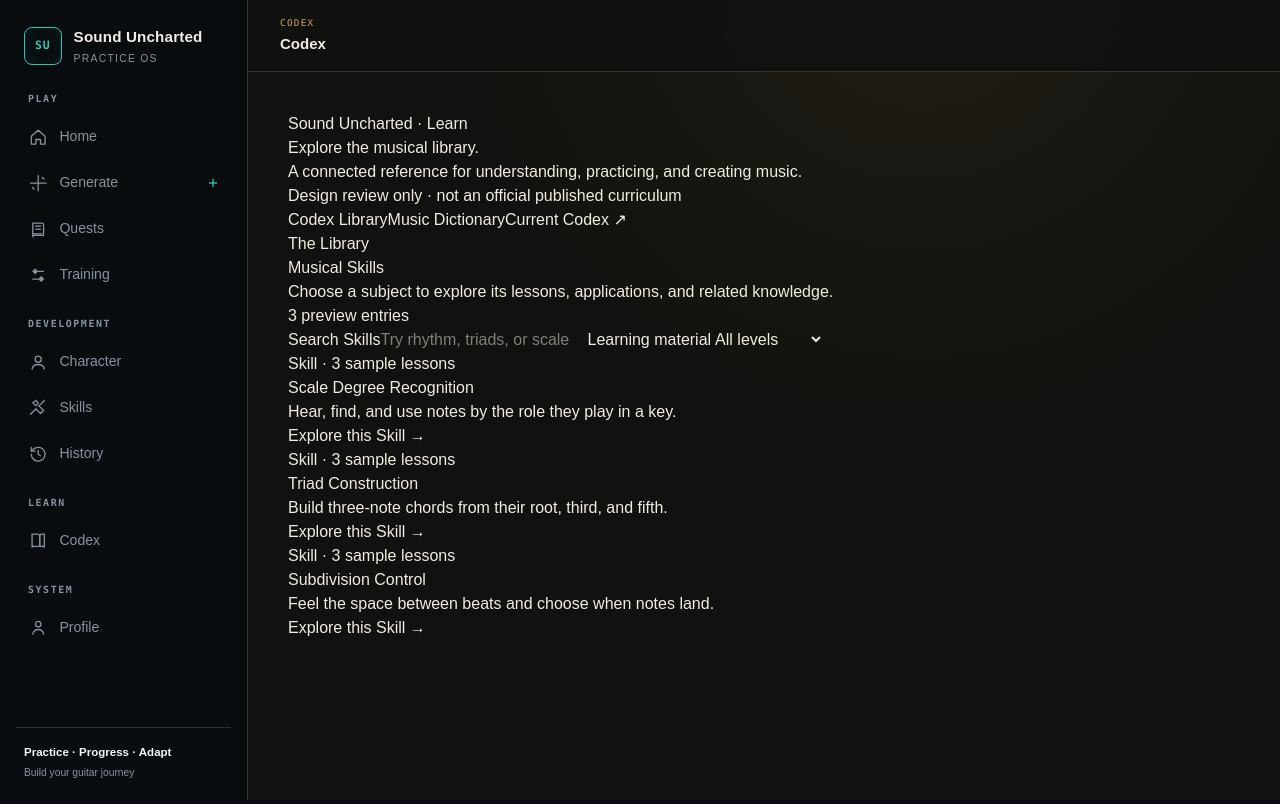
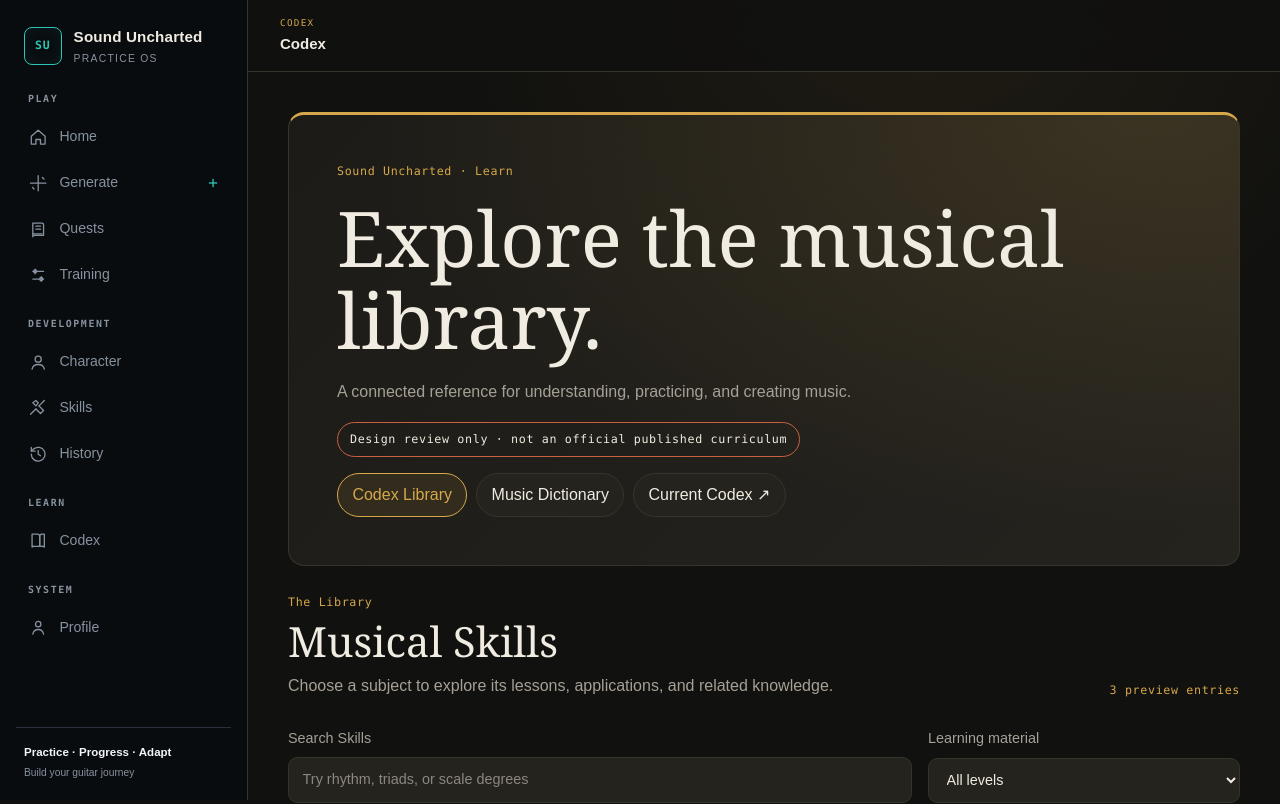
Before and after one commit to MEC4RNG/GuitaRPG, a Next.js app: page /prototype/codex-v2 in a window 1280 px wide. Shown: the top 804 px of the page. Built offline with nearby package versions, Linux system fonts and the light colour scheme.

Commit message:
style(codex): accessible archive layout, study modules and glossary bottom sheet

```diff
--- a/app/globals.css
+++ b/app/globals.css
@@ -3679,3 +3679,333 @@ a {
     font-size: 1rem;
   }
 }
+
+/* CODEX-V2-A: isolated musical archive renderer. No V1 selectors are changed. */
+.cv2-library,
+.cv2-entry,
+.cv2-reading-panel,
+.cv2-library-index,
+.cv2-dictionary {
+  display: grid;
+  min-width: 0;
+  gap: clamp(1rem, 2.6vw, 1.75rem);
+}
+
+.cv2-library {
+  max-width: 76rem;
+  margin: 0 auto;
+  padding-bottom: 2rem;
+  color: var(--codex-text);
+}
+
+.cv2-eyebrow,
+.cv2-edition,
+.cv2-draft-label,
+.cv2-card > span,
+.cv2-index-header > span {
+  font-family: var(--font-data);
+  font-size: 0.73rem;
+  letter-spacing: 0.055em;
+  color: var(--codex-gold);
+}
+
+.cv2-draft-label {
+  display: inline-flex;
+  width: fit-content;
+  border: 1px solid var(--codex-rust);
+  border-radius: var(--radius-pill);
+  padding: 0.4rem 0.75rem;
+  color: #edbe9c;
+}
+
+.cv2-library-header,
+.cv2-entry-hero {
+  display: grid;
+  gap: 1rem;
+  min-width: 0;
+  border: 1px solid var(--codex-border);
+  border-top: 3px solid var(--codex-gold);
+  border-radius: 1rem;
+  padding: clamp(1.25rem, 4vw, 3rem);
+  background:
+    radial-gradient(ellipse at 90% 0%, rgb(214 168 75 / 14%), transparent 65%),
+    linear-gradient(135deg, var(--codex-surface), var(--codex-raised));
+}
+
+.cv2-library-header h1,
+.cv2-entry-hero h1,
+.cv2-index-header h2,
+.cv2-dictionary h2,
+.cv2-reading-panel h2,
+.cv2-card h3 {
+  font-family: var(--font-codex);
+  font-weight: 500;
+  line-height: 1.08;
+  margin: 0;
+}
+
+.cv2-library-header h1,
+.cv2-entry-hero h1 {
+  font-size: clamp(2.15rem, 6.8vw, 4.8rem);
+  max-width: 21ch;
+  overflow-wrap: break-word;
+}
+
+.cv2-library-header p,
+.cv2-entry-hero p,
+.cv2-index-header p,
+.cv2-reading-panel p,
+.cv2-card p,
+.cv2-term-detail p {
+  margin: 0;
+  line-height: 1.72;
+  color: var(--codex-text);
+}
+
+.cv2-library-header > p:not(.cv2-draft-label),
+.cv2-lead,
+.cv2-index-header p,
+.cv2-card p {
+  color: var(--codex-muted);
+}
+
+.cv2-library-nav,
+.cv2-entry-tabs,
+.cv2-level-controls,
+.cv2-definition-actions {
+  display: flex;
+  flex-wrap: wrap;
+  gap: 0.55rem;
+  align-items: center;
+}
+
+.cv2-library-nav > *,
+.cv2-entry-tabs button,
+.cv2-level-controls button,
+.cv2-definition-actions > *,
+.cv2-breadcrumb button,
+.cv2-reading-panel > button,
+.cv2-card button,
+.cv2-term-list button {
+  display: inline-flex;
+  align-items: center;
+  min-height: 44px;
+  border: 1px solid var(--codex-border);
+  border-radius: var(--radius-pill);
+  padding: 0.5rem 0.9rem;
+  color: var(--codex-text);
+  background: var(--codex-raised);
+  font: inherit;
+  cursor: pointer;
+  text-align: left;
+}
+
+.cv2-library-nav [aria-pressed="true"],
+.cv2-entry-tabs .is-active,
+.cv2-level-controls .is-active {
+  color: var(--codex-gold);
+  border-color: var(--codex-gold);
+  background: rgb(214 168 75 / 10%);
+}
+
+.cv2-library-nav > :hover,
+.cv2-entry-tabs button:hover,
+.cv2-card button:hover,
+.cv2-term-list button:hover,
+.cv2-breadcrumb button:hover {
+  border-color: var(--codex-gold);
+}
+
+.cv2-index-header {
+  display: flex;
+  flex-wrap: wrap;
+  justify-content: space-between;
+  align-items: end;
+  gap: 1rem;
+}
+.cv2-index-header > div { display: grid; gap: 0.5rem; }
+.cv2-index-header h2 { font-size: clamp(1.7rem, 4vw, 2.6rem); }
+
+.cv2-filters,
+.cv2-dictionary-grid {
+  display: grid;
+  grid-template-columns: minmax(0, 1fr);
+  gap: 1rem;
+}
+.cv2-filters label,
+.cv2-dictionary-search,
+.cv2-application-filter {
+  display: grid;
+  gap: 0.45rem;
+  color: var(--codex-muted);
+  font-size: 0.9rem;
+}
+
+.cv2-filters input,
+.cv2-filters select,
+.cv2-dictionary-search input,
+.cv2-application-filter select {
+  display: block;
+  width: 100%;
+  min-width: 0;
+  min-height: 44px;
+  border: 1px solid var(--codex-border);
+  border-radius: 0.6rem;
+  padding: 0.7rem 0.85rem;
+  color: var(--codex-text);
+  background: var(--codex-raised);
+  font: inherit;
+}
+
+.cv2-cards,
+.cv2-application-grid {
+  display: grid;
+  grid-template-columns: repeat(auto-fit, minmax(min(100%, 16rem), 1fr));
+  gap: 1rem;
+}
+.cv2-card {
+  display: flex;
+  flex-direction: column;
+  min-width: 0;
+  gap: 0.85rem;
+  border: 1px solid var(--codex-border);
+  border-radius: 0.9rem;
+  background: linear-gradient(165deg, var(--codex-surface), var(--codex-raised));
+  padding: clamp(1rem, 2vw, 1.5rem);
+}
+.cv2-card h3 { font-size: clamp(1.45rem, 3vw, 2rem); }
+.cv2-card button { margin-top: auto; align-self: start; color: var(--codex-gold); }
+
+.cv2-entry {
+  max-width: 68rem;
+  margin: 0 auto;
+}
+.cv2-breadcrumb { display: flex; align-items: center; gap: 0.5rem; color: var(--codex-muted); }
+.cv2-breadcrumb button,
+.cv2-breadcrumb a { color: var(--codex-gold); }
+.cv2-entry-tabs {
+  border-bottom: 1px solid var(--codex-border);
+  padding-bottom: 0.75rem;
+}
+.cv2-reading-panel {
+  border: 1px solid var(--codex-border);
+  border-radius: 1rem;
+  background: var(--codex-surface);
+  padding: clamp(1rem, 3vw, 2rem);
+}
+.cv2-reading-panel h2 { font-size: clamp(1.6rem, 4vw, 2.55rem); }
+.cv2-reading-panel h3 { font-size: 1.15rem; margin: 0; }
+.cv2-reading-panel > button { width: fit-content; color: var(--codex-gold); }
+.cv2-glossary-term {
+  display: inline;
+  border: 0;
+  border-bottom: 1px dotted var(--codex-gold);
+  border-radius: 0;
+  margin: 0;
+  padding: 0;
+  background: transparent;
+  color: var(--codex-gold);
+  font: inherit;
+  cursor: help;
+}
+
+.cv2-module,
+.cv2-term-detail {
+  min-width: 0;
+  border: 1px solid var(--codex-border);
+  border-radius: 0.75rem;
+  padding: 1rem;
+  background: var(--codex-raised);
+}
+.cv2-module summary { cursor: pointer; font-weight: 700; min-height: 44px; }
+.cv2-module summary span { float: right; color: var(--codex-muted); font-weight: 400; }
+.cv2-module p { margin: 0.9rem 0; }
+.cv2-module ol { padding-left: 1.35rem; line-height: 1.65; }
+.cv2-module li { margin-bottom: 0.5rem; }
+.cv2-module small { color: var(--codex-muted); }
+.cv2-application-grid button {
+  min-height: 6rem;
+  border: 1px solid var(--codex-border);
+  border-radius: 0.8rem;
+  padding: 1rem;
+  background: var(--codex-raised);
+  color: var(--codex-text);
+  text-align: left;
+  cursor: pointer;
+}
+.cv2-application-grid strong,
+.cv2-application-grid span { display: block; }
+.cv2-application-grid span { color: var(--codex-gold); margin-top: 0.7rem; }
+.cv2-connections { list-style: none; margin: 0; padding: 0; display: grid; gap: 0.7rem; }
+.cv2-connections li {
+  display: grid;
+  gap: 0.4rem;
+  border-bottom: 1px solid var(--codex-border);
+  padding: 0.8rem 0;
+}
+.cv2-connections span,
+.cv2-connections small { color: var(--codex-muted); }
+.cv2-connections a,
+.cv2-term-detail a { color: var(--codex-gold); text-transform: capitalize; }
+
+.cv2-term-list { display: grid; align-content: start; gap: 0.4rem; }
+.cv2-term-list button { border-radius: 0.5rem; }
+.cv2-term-list button[aria-current="true"] { border-color: var(--codex-gold); color: var(--codex-gold); }
+.cv2-term-detail { display: grid; align-content: start; gap: 0.9rem; }
+.cv2-term-detail h3 { font-family: var(--font-codex); font-size: 2rem; margin: 0; }
+
+.cv2-definition-backdrop {
+  position: fixed;
+  inset: 0;
+  z-index: 100;
+  display: flex;
+  align-items: center;
+  justify-content: center;
+  padding: 1rem;
+  background: rgb(0 0 0 / 68%);
+}
+.cv2-definition-dialog {
+  width: min(100%, 31rem);
+  max-height: min(85vh, 48rem);
+  overflow: auto;
+  border: 2px solid var(--codex-gold);
+  border-radius: 1rem;
+  box-shadow: 0 1rem 4rem rgb(0 0 0 / 55%);
+  background: var(--codex-surface);
+  color: var(--codex-text);
+  padding: clamp(1rem, 3vw, 1.75rem);
+}
+.cv2-definition-dialog header { display: flex; justify-content: space-between; align-items: center; }
+.cv2-definition-dialog header button {
+  min-height: 44px;
+  min-width: 44px;
+  border: 1px solid var(--codex-border);
+  border-radius: 50%;
+  background: var(--codex-raised);
+  color: var(--codex-text);
+  font-size: 1.4rem;
+  cursor: pointer;
+}
+.cv2-definition-dialog h2 { font-family: var(--font-codex); font-size: 2rem; }
+.cv2-definition-dialog p { line-height: 1.65; }
+.cv2-definition-actions { margin-top: 1rem; }
+.cv2-definition-actions button,
+.cv2-definition-actions a { color: var(--codex-gold); }
+
+@media (min-width: 48rem) {
+  .cv2-filters { grid-template-columns: minmax(0, 2fr) minmax(12rem, 1fr); }
+  .cv2-dictionary-grid { grid-template-columns: minmax(12rem, 0.33fr) minmax(0, 1fr); }
+}
+
+@media (max-width: 47.99rem) {
+  .cv2-definition-backdrop {
+    align-items: end;
+    padding: 0;
+  }
+  .cv2-definition-dialog {
+    width: 100%;
+    max-height: min(85dvh, 46rem);
+    border-radius: 1.1rem 1.1rem 0 0;
+    padding-bottom: max(1.25rem, env(safe-area-inset-bottom));
+  }
+}
```
